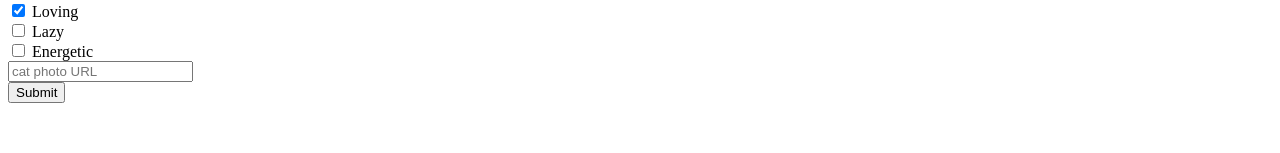
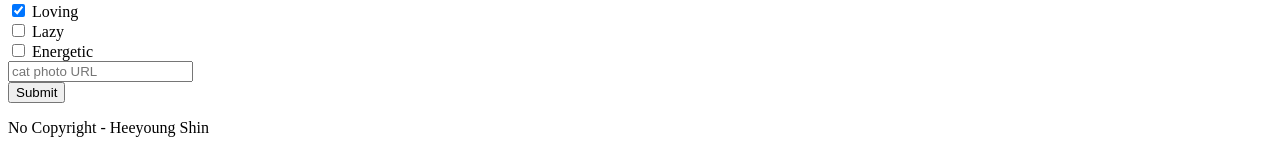
Before and after one commit to Heeyoung-0927/HTML-Course, a plain HTML site: page index.html in a window 1280 px wide. Shown: the part 1540-1693 px from the top of the page. Before the commit the page ends 1651 px from the top, so only its background shows below. Drawn offline with Linux system fonts and the light colour scheme.

Commit message:
add footer with paragraph

```diff
--- a/index.html
+++ b/index.html
@@ -43,5 +43,8 @@
                 <button type="submit">Submit</button>
             </form>
         </main>
+        <footer>
+            <p>No Copyright - Heeyoung Shin</p>
+        </footer>
     </body>
 </html>
```
